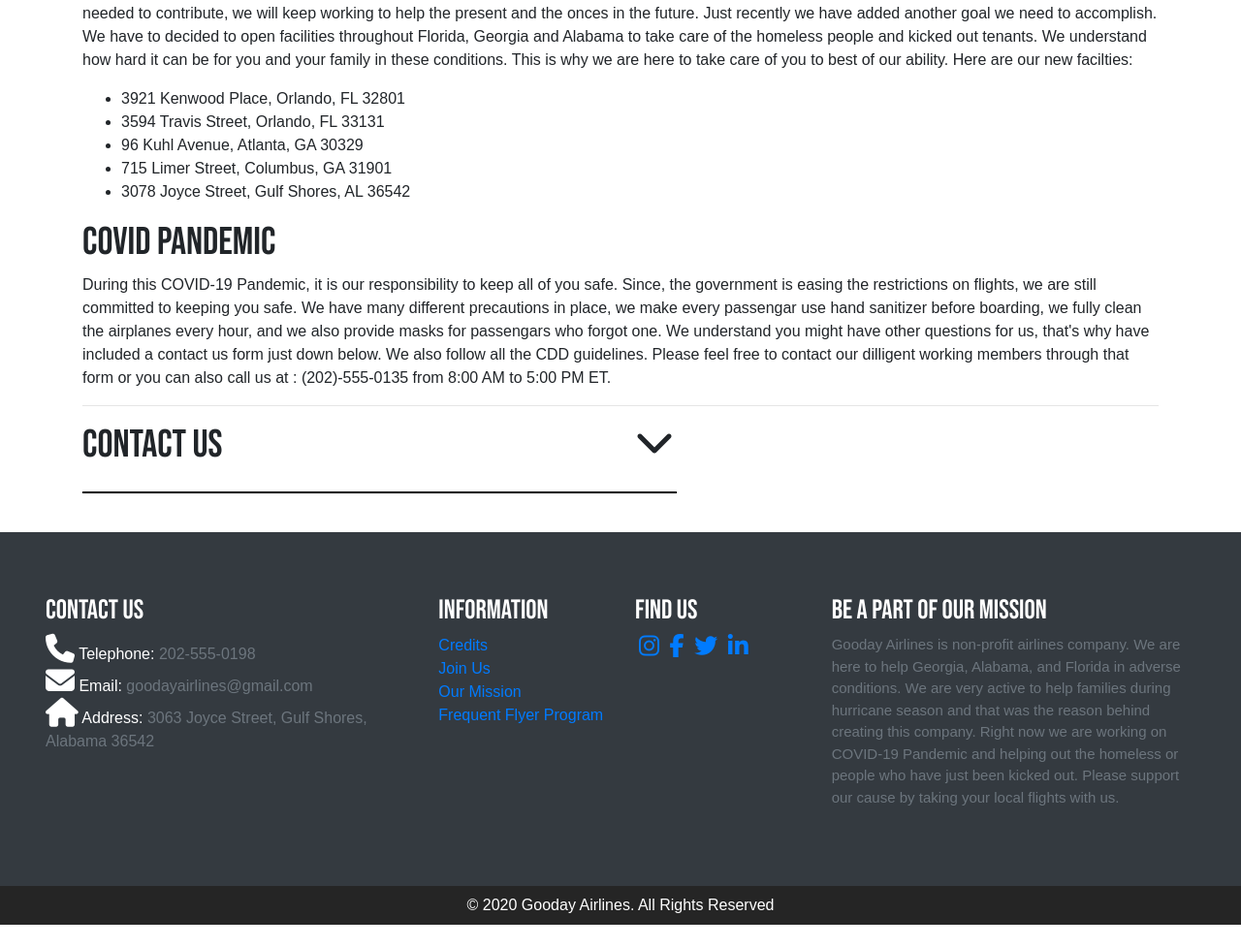
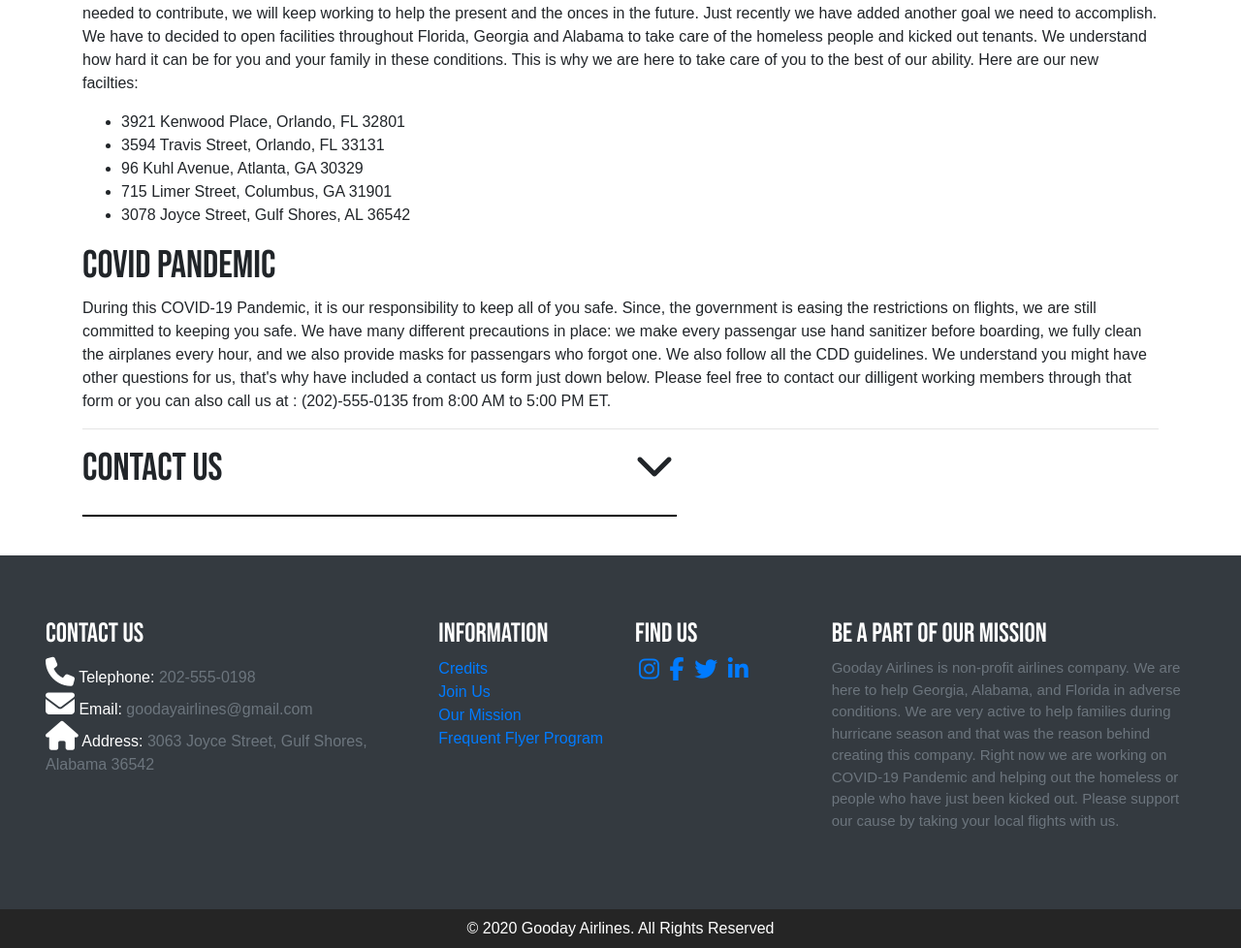
Before and after one commit to udaygoyat45/FblaApp, a Flask app: page /about in a window 1280 px wide. Shown: the part 1489-2467 px from the top of the page at 97% size. Run offline with Flask 2, Linux system fonts and the light colour scheme; some libraries are stand-ins or nearby versions; some web fonts are replaced.

Commit message:
done for the day

```diff
--- a/flaskapp/routes.py
+++ b/flaskapp/routes.py
@@ -261,6 +261,7 @@
 
     for i in range(7):
         curr += datetime.timedelta(days=7)
+        print(curr)
         form.date.choices.append(
             (curr.strftime("%m/%d/%Y %S%M%H"), curr.strftime("%M/%d/%Y"))
         )
--- a/flaskapp/templates/about.html
+++ b/flaskapp/templates/about.html
@@ -26,7 +26,7 @@
         With so much more needed to contribute, we will keep working to help the present and the onces in the future.
         Just recently we have added another goal we need to accomplish. We have to decided to open facilities throughout Florida, Georgia and Alabama
         to take care of the homeless people and kicked out tenants. We understand how hard it can be for you and your family in these conditions.
-        This is why we are here to take care of you to best of our ability. Here are our new facilties:
+        This is why we are here to take care of you to the best of our ability. Here are our new facilties:
     </p>
 
     <ul class="b612">
@@ -39,9 +39,9 @@
 
     <h1 class="bebas">Covid Pandemic</h1>
     <p class="b612">During this COVID-19 Pandemic, it is our responsibility to keep all of you safe. Since, the government is easing
-        the restrictions on flights, we are still committed to keeping you safe. We have many different precautions in place, we make every
+        the restrictions on flights, we are still committed to keeping you safe. We have many different precautions in place: we make every
         passengar use hand sanitizer before boarding, we fully clean the airplanes every hour, and we also provide masks for passengars who forgot
-        one. We understand you might have other questions for us, that's why have included a contact us form just down below. We also follow all the CDD guidelines.
+        one. We also follow all the CDD guidelines. We understand you might have other questions for us, that's why have included a contact us form just down below.
         Please feel free to contact our dilligent working members through that form or you can also call us at : (202)-555-0135 from 8:00 AM to 5:00 PM ET.
     </p>
     <hr>
--- a/flaskapp/templates/home.html
+++ b/flaskapp/templates/home.html
@@ -25,7 +25,7 @@
 </div>
 
 <!--carousel, this includes the basic information about the flight-->
-<div class="carousel slide" data-ride="carousel">
+<div id="carouselExampleCaptions" class="carousel slide" data-ride="carousel">
     <ol class="carousel-indicators">
         <li data-target="#carouselExampleCaptions" data-slide-to="0"></li>
         <li data-target="#carouselExampleCaptions" data-slide-to="1"></li>
@@ -47,7 +47,7 @@
             </a>
             <div class="carousel-caption  text-white">
                 <h5>Book Flight</h5>
-                <p>Click here to check schedule and here to book a flight!</p>
+                <p>Click here to book a flight!</p>
             </div>
         </div>
         <div class="carousel-item">
@@ -56,7 +56,7 @@
             </a>
             <div class="carousel-caption">
                 <h5>Join Us</h5>
-                <p>Learn how to apply a job at Gooday Airlines</p>
+                <p>Learn how to apply for a job at Gooday Airlines</p>
             </div>
         </div>
     </div>
--- a/flaskapp/templates/job.html
+++ b/flaskapp/templates/job.html
@@ -25,7 +25,7 @@
     <p class="b612">
         To apply, send an email at goodayairlines@gmail.com. In the email please show what job and what location you
         are interested in. Also please send a one page resume. The salaries will be revealed when an intent email
-        will be received. The salaries will be negotiable. Please feel free to ask any questions in the form below.
+        will be received. The salaries will be negotiable.
         <br>
         <img id="endImage" src="../static/img/apply.jpeg">
     </p>
--- a/test.py
+++ b/test.py
@@ -29,5 +29,6 @@
         if (i != j):
             temp = Flight(from_location=airports[i], to_location=airports[j], date=datetime.datetime.now(
             )+datetime.timedelta(days=random.randint(1, 6)), price=random.randint(300, 500))
+            print(temp.date)
             db.session.add(temp)
             db.session.commit()
```
Also changed, not shown: flaskapp/site.db.
